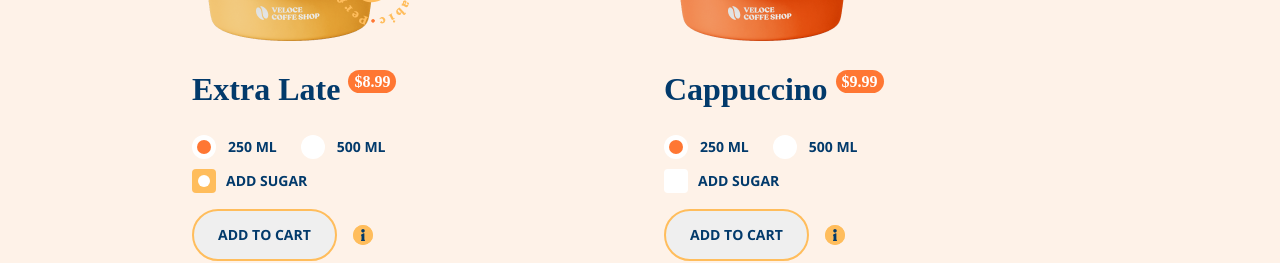
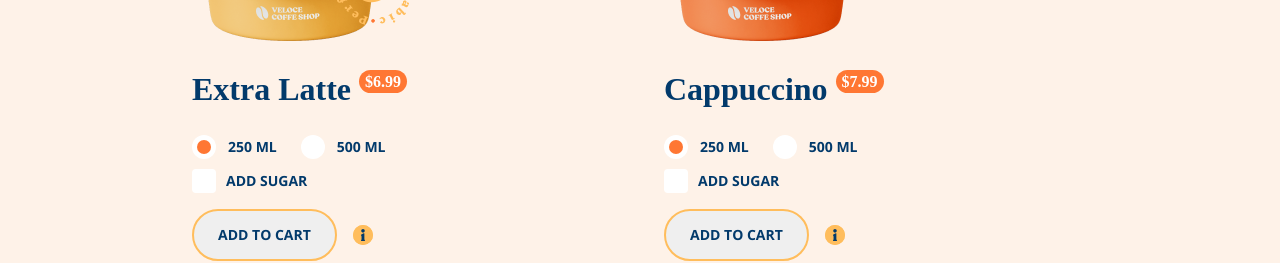
Before and after one commit to NutellaON/Veloce_bootcamp_site, an Angular app: page / in a window 1280 px wide. Shown: the part 521-784 px from the top of the page. Built offline with nearby package versions, Linux system fonts and the light colour scheme; a web font is replaced by a local one.

Commit message:
interface and dynamic prices

```diff
--- a/src/app/product-page/product-list/product-list.component.html
+++ b/src/app/product-page/product-list/product-list.component.html
@@ -1,25 +1,25 @@
 <section class="product-list">
     <div class="product-item" *ngFor="let product of coffeItems; let i = index">
         <div class="product-item__container">
-            <img class="prudct-item__stamp" src="assets/Stamp.svg" alt="Stamp" *ngIf="product.alt === 'Coffe Latte'">
-            <img class="product-item__image" [src]="product.image" alt="{{ product.alt }}">
+            <img class="prudct-item__stamp" src="assets/Stamp.svg" alt="Stamp" *ngIf="product.stamp === true">
+            <img class="product-item__image" [src]="product.image" alt="{{ product.name }}">
         </div>
         <div class="product-item__description">
             <div class="product-item__title">
                 <div class="product-item__name">{{ product.name }}</div>
-                <div class="product-item__price">${{ product.price }}</div>
+                <div class="product-item__price">${{ selectedSize[i] === 250 ? product.price['250'] : product.price['500'] }}</div>
             </div>
             <div class="product-item__additional">
                 <form>
                     <div class="product-item__radio-group">
                         <label class="product-item__radio">
-                            <input type="radio" [value]=250 name="{{ product.name }}_size" [(ngModel)]="product.size"
+                            <input type="radio" [value]=250 name="{{ product.name }}_size" [(ngModel)]="selectedSize[i]"
                                 (click)="readCoffe()">
                             <span class="product-item__radiomark"></span>
                             <p class="product-item__text">250 ML</p>
                         </label>
                         <label class="product-item__radio">
-                            <input type="radio" [value]=500 name="{{ product.name }}_size" [(ngModel)]="product.size"
+                            <input type="radio" [value]=500 name="{{ product.name }}_size" [(ngModel)]="selectedSize[i]"
                                 (click)="readCoffe()">
                             <span class="product-item__radiomark"></span>
                             <p class="product-item__text">500 ML</p>
@@ -27,7 +27,7 @@
                     </div>
                     <div class="product-item__checkbox">
                         <label class="product-item__checkbox-label">
-                            <input type="checkbox" [(ngModel)]="product.hasSugar" name="{{ product.name }}_sugar"
+                            <input type="checkbox" name="{{ product.name }}_sugar"
                                 (click)="readCoffe()">
                             <span class="product-item__checkmark"></span>
                             <div class="product-item__text">Add sugar</div>
--- a/src/app/product-page/product-list/product-list.component.ts
+++ b/src/app/product-page/product-list/product-list.component.ts
@@ -9,6 +9,7 @@ import { CoffeeItem } from '../interfaces/coffee-item.interface';
 })
 export class ProductListComponent {
   @Input() coffeItems: CoffeeItem[] = [];
+  @Input() selectedSize: number[] = [];
   totalCount:number = 0;
   showAddToCart: boolean[] = [];
   selectedCoffee?: CoffeeItem;
--- a/src/app/product-page/product-page/product-page.component.html
+++ b/src/app/product-page/product-page/product-page.component.html
@@ -3,6 +3,6 @@
         <h1 class="product-page__heading">
             We believe a cup of coffee is one of the most important, simple <span class="product-page__word">pleasures</span> in life
         </h1>
-        <app-product-list [coffeItems]="coffeeArray"></app-product-list>
+        <app-product-list [coffeItems]="coffeeArray"  [selectedSize]="selectedSize"></app-product-list>
     </div>
 </main>
--- a/src/app/product-page/product-page/product-page.component.ts
+++ b/src/app/product-page/product-page/product-page.component.ts
@@ -11,6 +11,7 @@ import { ActivatedRoute } from '@angular/router'
 export class ProductPageComponent implements OnInit {
   coffeeArray: CoffeeItem[] = [];
   totalCount: number = 0;
+  selectedSize: number[] = [];
 
   constructor(
     private coffeeService: CoffeeService,
@@ -21,6 +22,8 @@ export class ProductPageComponent implements OnInit {
     this.route.data.subscribe((data) => {
       console.log(data);
       this.coffeeArray = data['CoffeeItem'];
+
+      this.selectedSize = this.coffeeArray.map(() => 250);
     });
   }
 
--- a/src/app/products.json
+++ b/src/app/products.json
@@ -1,29 +1,62 @@
 [
     {
-        "name": "Extra Late",
+        "id": "1",
+        "name": "Extra Latte",
         "image": "assets/Coffe_Latte.png",
-        "alt": "Coffe Latte",
-        "price": 8.99,
-        "size": 250,
-        "hasSugar": true,
-        "count": 0
+        "price": {
+            "250": 6.99,
+            "500": 8.99
+        },
+        "stamp": true,
+        "details": {
+            "calories": 65,
+            "totalFat": 2.4,
+            "cholesterol": 9.6,
+            "sodium": 55,
+            "totalCarbohydrate": 6.8,
+            "protein": 4.2,
+            "vitaminD": 1.4,
+            "calcium": 158
+        }
     },
     {
+        "id": "2",
         "name": "Cappuccino",
         "image": "assets/Cappuccino.png",
-        "alt": "Cappuccino",
-        "price": 9.99,
-        "size": 250,
-        "hasSugar": false,
-        "count": 0
+        "price": {
+            "250": 7.99,
+            "500": 9.99
+        },
+        "stamp": false,
+        "details": {
+            "calories": 57,
+            "totalFat": 1.8,
+            "cholesterol": 7.3,
+            "sodium": 64,
+            "totalCarbohydrate": 5.5,
+            "protein": 3.9,
+            "vitaminD": 2,
+            "cancium": 169
+        }
     },
     {
+        "id": "3",
         "name": "Moccachino",
         "image": "assets/Moccachino.png",
-        "alt": "Moccachino",
-        "price": 7.29,
-        "size": 250,
-        "hasSugar": false,
-        "count": 0
+        "price": {
+            "250": 5.29,
+            "500": 7.29
+        },
+        "stamp": false,
+        "details": {
+            "calories": 73,
+            "totalFat": 4.3,
+            "cholesterol": 12.1,
+            "sodium": 31,
+            "totalCarbohydrate": 8.8,
+            "protein": 2.1,
+            "vitaminD": 2.2,
+            "cancium": 111
+        }
     }
 ]
```
Also changed, not shown: src/app/product-page/interfaces/coffee-item.interface.ts (+15 -4 lines).
